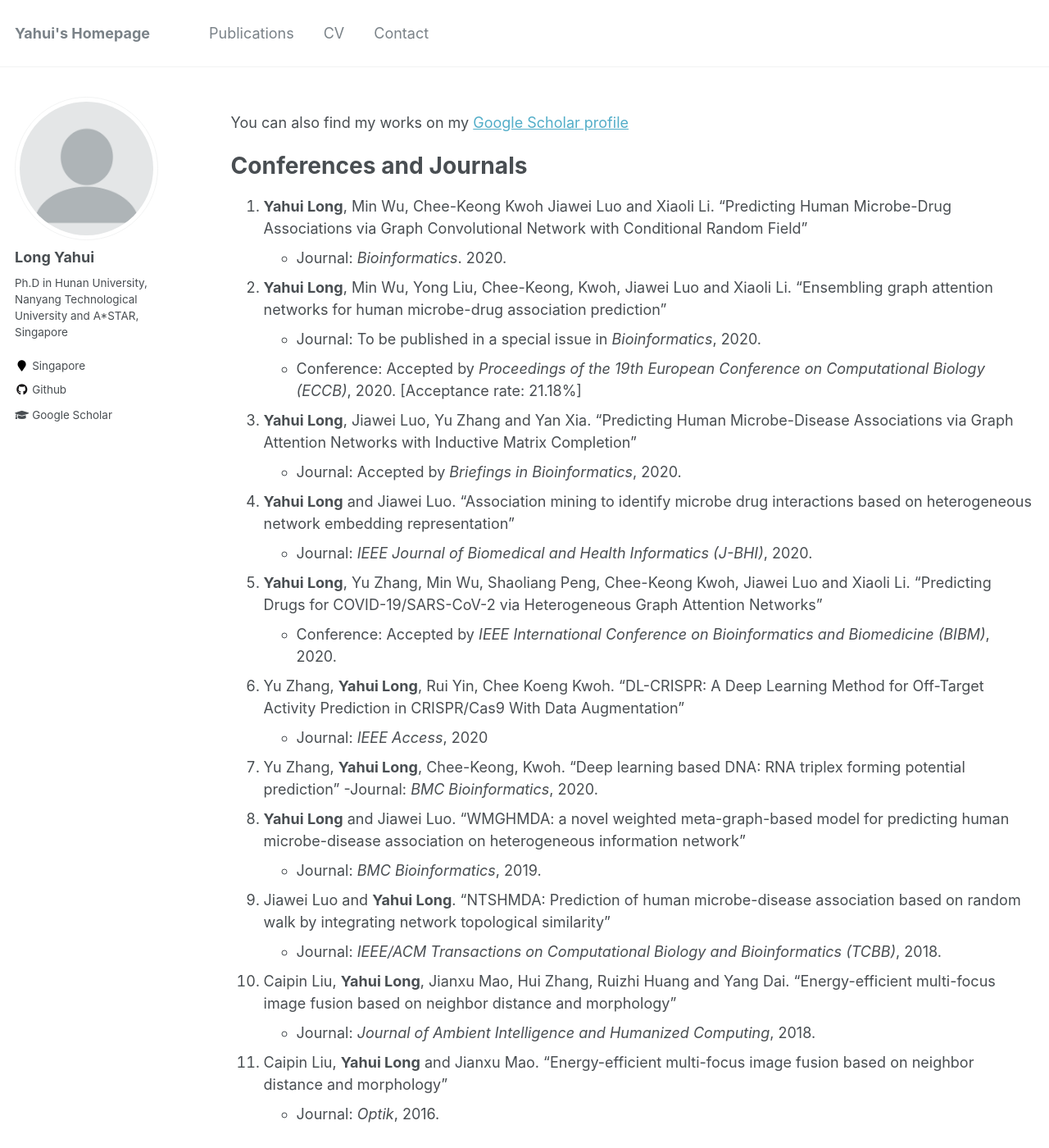
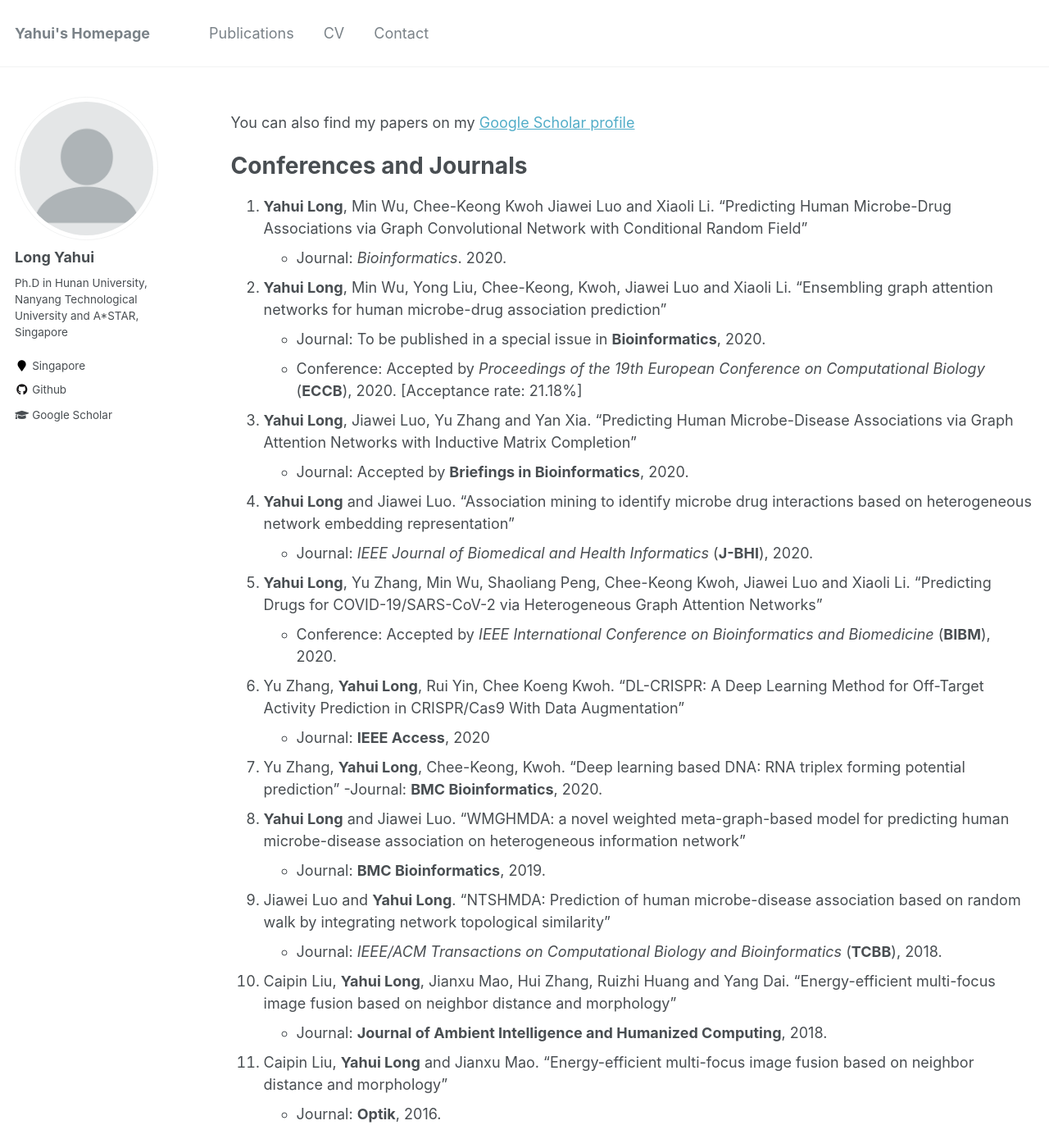
Before and after one commit to longyahui/Home, a Jekyll site: the page built from _pages/publications.md, in a window 1280 px wide and 1400 px high. Shown: the whole window at 82% size. Built offline with Jekyll 4.4.1, drawn with Linux system fonts in a browser that asks for light colours.

Commit message:
Update publications.md

```diff
--- a/_pages/publications.md
+++ b/_pages/publications.md
@@ -9,30 +9,30 @@ redirect_from:
 
 {% include base_path %}
 
-You can also find my works on my [Google Scholar profile](https://scholar.google.com/citations?user=lUoNEgcAAAAJ&hl=zh-CN&oi=ao)
+You can also find my papers on my [Google Scholar profile](https://scholar.google.com/citations?user=lUoNEgcAAAAJ&hl=zh-CN&oi=ao)
 
 # Conferences and Journals
 
 1. **Yahui Long**, Min Wu, Chee-Keong Kwoh Jiawei Luo and Xiaoli Li. "Predicting Human Microbe-Drug Associations via Graph Convolutional Network with Conditional Random Field"
    - Journal: *Bioinformatics*. 2020.
 2. **Yahui Long**, Min Wu, Yong Liu, Chee-Keong, Kwoh, Jiawei Luo and Xiaoli Li. "Ensembling graph attention networks for human microbe-drug association prediction"
-   - Journal: To be published in a special issue in *Bioinformatics*, 2020.
-   - Conference: Accepted by *Proceedings of the 19th European Conference on Computational Biology (ECCB)*, 2020. [Acceptance rate: 21.18%]
+   - Journal: To be published in a special issue in **Bioinformatics**, 2020.
+   - Conference: Accepted by *Proceedings of the 19th European Conference on Computational Biology* (**ECCB**), 2020. [Acceptance rate: 21.18%]
 3. **Yahui Long**, Jiawei Luo, Yu Zhang and Yan Xia. "Predicting Human Microbe-Disease Associations via Graph Attention Networks with Inductive Matrix Completion"
-   - Journal: Accepted by *Briefings in Bioinformatics*, 2020.
+   - Journal: Accepted by **Briefings in Bioinformatics**, 2020.
 4. **Yahui Long** and Jiawei Luo. "Association mining to identify microbe drug interactions based on heterogeneous network embedding representation"
-   - Journal: *IEEE Journal of Biomedical and Health Informatics (J-BHI)*, 2020.
+   - Journal: *IEEE Journal of Biomedical and Health Informatics* (**J-BHI**), 2020.
 5. **Yahui Long**, Yu Zhang, Min Wu, Shaoliang Peng, Chee-Keong Kwoh, Jiawei Luo and Xiaoli Li. "Predicting Drugs for COVID-19/SARS-CoV-2 via Heterogeneous Graph Attention Networks"
-   - Conference: Accepted by *IEEE International Conference on Bioinformatics and Biomedicine (BIBM)*, 2020.
+   - Conference: Accepted by *IEEE International Conference on Bioinformatics and Biomedicine* (**BIBM**), 2020.
 6. Yu Zhang, **Yahui Long**, Rui Yin, Chee Koeng Kwoh. "DL-CRISPR: A Deep Learning Method for Off-Target Activity Prediction in CRISPR/Cas9 With Data Augmentation"
-   - Journal: *IEEE Access*, 2020
+   - Journal: **IEEE Access**, 2020
 7. Yu Zhang, **Yahui Long**, Chee-Keong, Kwoh. "Deep learning based DNA: RNA triplex forming potential prediction"
-   -Journal: *BMC Bioinformatics*, 2020.
+   -Journal: **BMC Bioinformatics**, 2020.
 8. **Yahui Long** and Jiawei Luo. "WMGHMDA: a novel weighted meta-graph-based model for predicting human microbe-disease association on heterogeneous information network"
-   - Journal: *BMC Bioinformatics*, 2019.
+   - Journal: **BMC Bioinformatics**, 2019.
 9. Jiawei Luo and **Yahui Long**. "NTSHMDA: Prediction of human microbe-disease association based on random walk by integrating network topological similarity"
-   - Journal: *IEEE/ACM Transactions on Computational Biology and Bioinformatics (TCBB)*, 2018.
+   - Journal: *IEEE/ACM Transactions on Computational Biology and Bioinformatics* (**TCBB**), 2018.
 10. Caipin Liu, **Yahui Long**, Jianxu Mao, Hui Zhang, Ruizhi Huang and Yang Dai. "Energy-efficient multi-focus image fusion based on neighbor distance and morphology"
-    - Journal: *Journal of Ambient Intelligence and Humanized Computing*, 2018.
+    - Journal: **Journal of Ambient Intelligence and Humanized Computing**, 2018.
 11. Caipin Liu, **Yahui Long** and Jianxu Mao. "Energy-efficient multi-focus image fusion based on neighbor distance and morphology"
-    - Journal: *Optik*, 2016.
+    - Journal: **Optik**, 2016.
```
